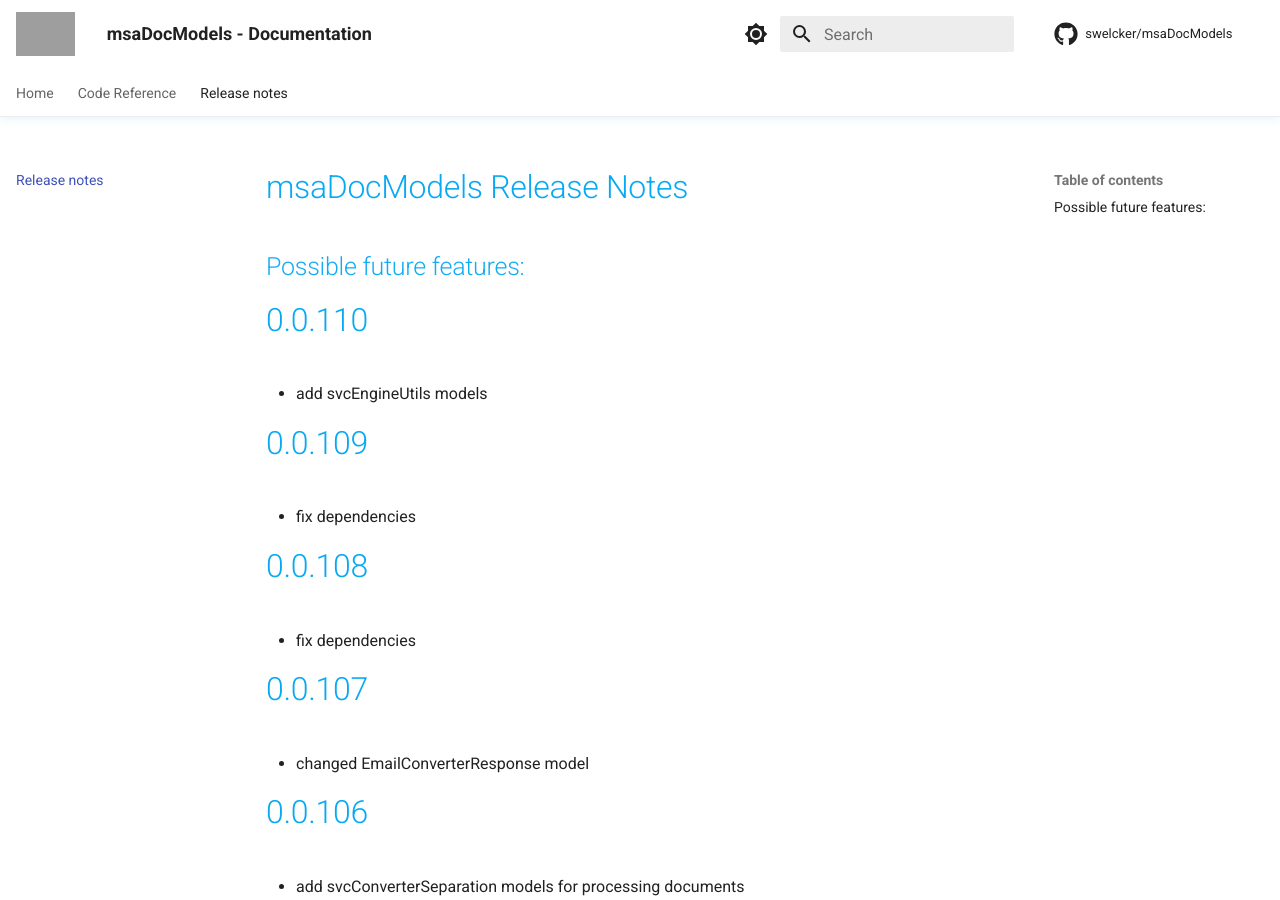
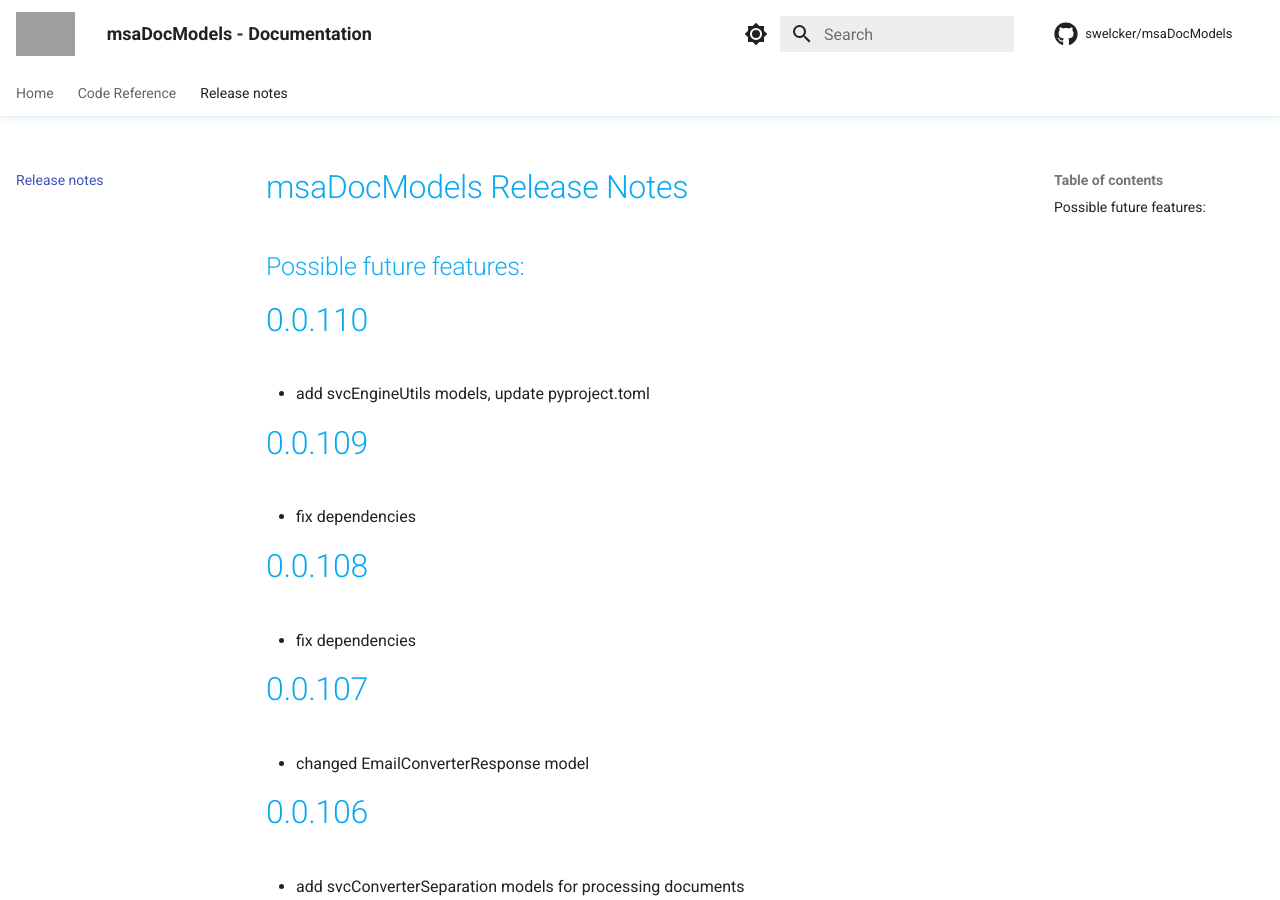
Before and after one commit to u2d-ai/msaDocModels, an MkDocs documentation site: the page built from docs/release-notes.md, in a window 1280 px wide and 900 px high. Built offline with MkDocs 1.6.1 and Material for MkDocs 9.7.7, drawn with Linux system fonts in a browser that asks for light colours; comment, search, counter and statistics services are not loaded; grey boxes are pictures that could not be loaded.

Commit message:
feat: add svcEngineUtils models, update pyproject.toml

```diff
--- a/docs/release-notes.md
+++ b/docs/release-notes.md
@@ -1,8 +1,9 @@
 # msaDocModels Release Notes
 ## Possible future features:
+
 # 0.0.110
 
-- add svcEngineUtils models
+- add svcEngineUtils models, update pyproject.toml
 
 # 0.0.109
 
```
